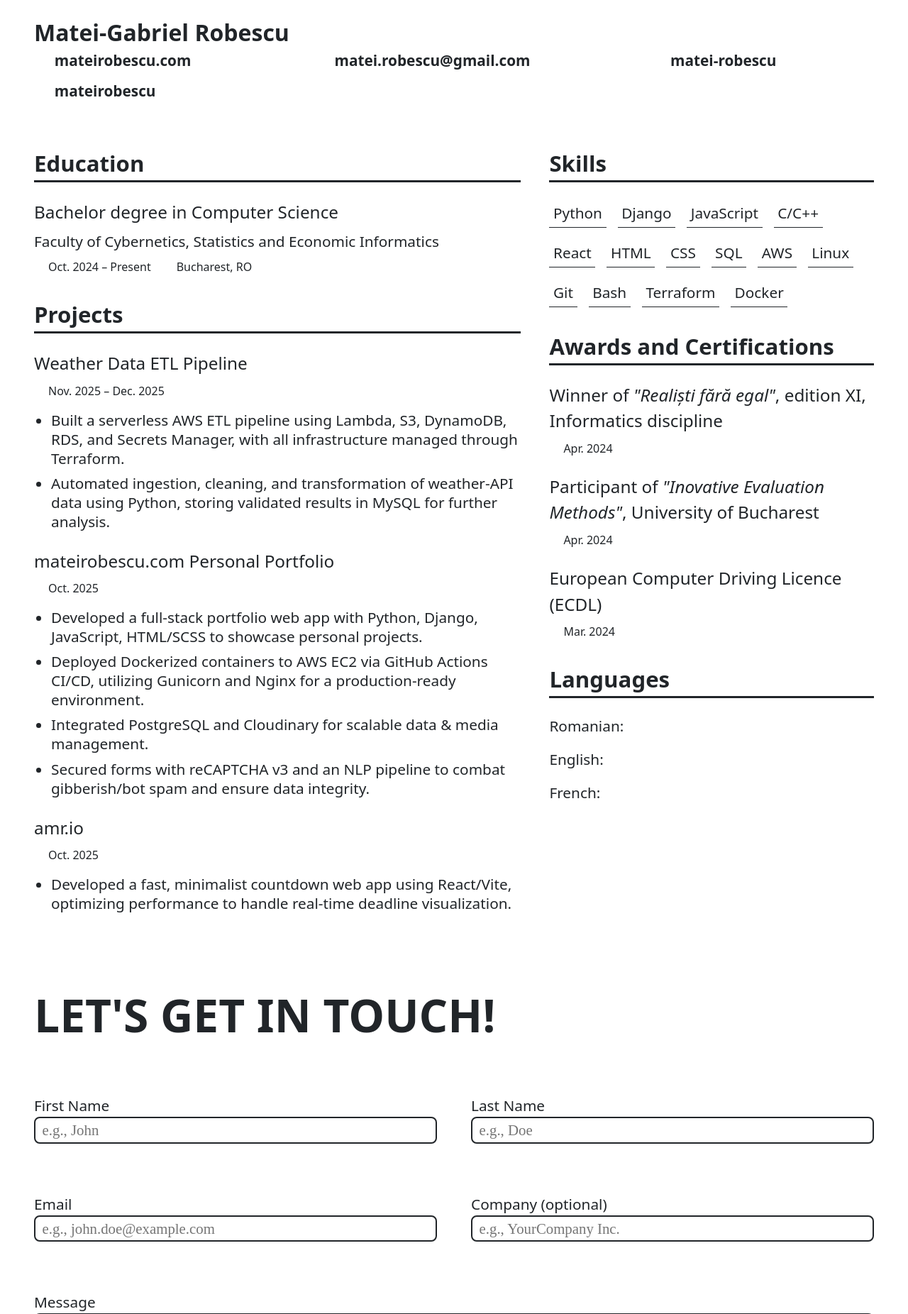
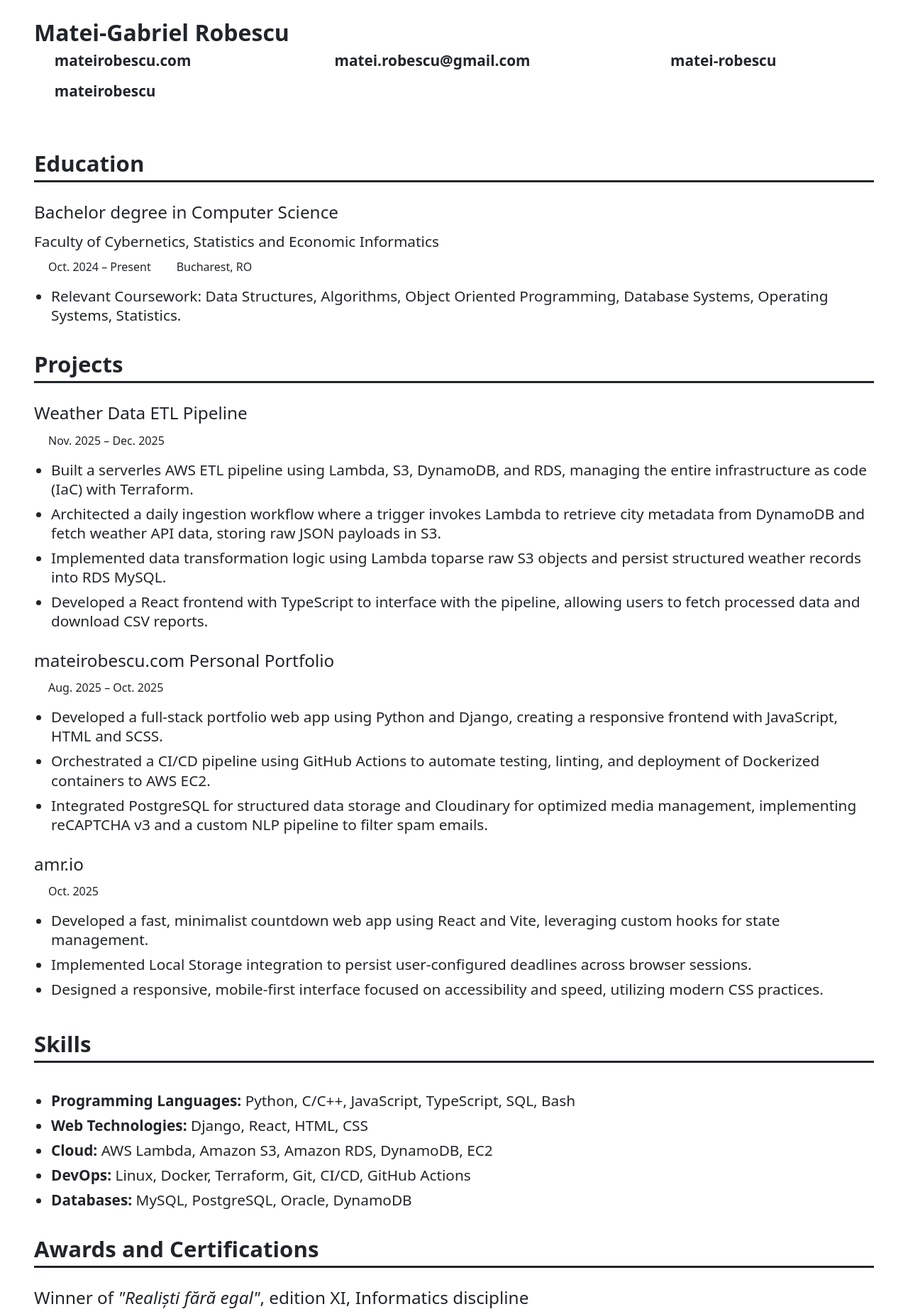
Before and after one commit to mateirobescu/mateirobescu.com, a Django app: page / in a window 1280 px wide. Shown: the part 1826-3678 px from the top of the page at 71% size. Run offline with Django 5.2, Linux system fonts and the light colour scheme; data that the repository does not hold is empty; style sheets or scripts are compiled from the project's sources; some libraries are stand-ins or nearby versions; some web fonts are replaced.

Commit message:
Update Romanian translations and enhance portfolio content with relevant coursework and project descriptions

```diff
--- a/backend/portfolio/templates/portfolio/home.html
+++ b/backend/portfolio/templates/portfolio/home.html
@@ -24,7 +24,6 @@
       <div class="my-skills">
         <p class="my-skills__p">{% blocktrans trimmed %}Technologies I've worked with — and I'm always open to learning more.{% endblocktrans %}</p>
         <div class="my-skills__icons">
-
           {% for stack in stacks %}
             <div class="skill" data-label="{{ stack.name }}"><i class="{{ stack.icon }}" role="img" aria-label="{{ stack.name }}"></i></div>
           {% endfor %}
@@ -158,6 +157,12 @@
                     <ion-icon name="location-outline" role="img" class="md hydrated"></ion-icon> {% blocktrans %}Bucharest, RO{% endblocktrans %}
                   </div>
                 </div>
+                <ul>
+                  <li>
+                    {% blocktrans %}Relevant Coursework: Data Structures, Algorithms, Object Oriented Programming, Database Systems, Operating
+                    Systems, Statistics.{% endblocktrans %}
+                  </li>
+                </ul>
               </div>
           </div>
         </div>
@@ -175,15 +180,19 @@
               </div>
               <ul>
                 <li>
-                  {% blocktrans %}Built a serverless AWS ETL pipeline using Lambda, S3,
-                  DynamoDB, RDS, and Secrets Manager, with all infrastructure
-                  managed through Terraform.{% endblocktrans %}
-
+                  {% blocktrans %}Built a serverles AWS ETL pipeline using Lambda, S3, DynamoDB, and RDS, managing the entire infrastructure
+                  as code (IaC) with Terraform.{% endblocktrans %}
                 </li>
                 <li>
-                  {% blocktrans %}Automated ingestion, cleaning, and transformation of
-                  weather-API data using Python, storing validated results in
-                  MySQL for further analysis.{% endblocktrans %}
+                  {% blocktrans %}Architected a daily ingestion workflow where a trigger invokes Lambda to retrieve city metadata from DynamoDB
+                  and fetch weather API data, storing raw JSON payloads in S3.{% endblocktrans %}
+                </li>
+                <li>
+                  {% blocktrans %}Implemented data transformation logic using Lambda toparse raw S3 objects and persist structured weather records
+                  into RDS MySQL.{% endblocktrans %}
+                </li>
+                <li>
+                  {% blocktrans %}Developed a React frontend with TypeScript to interface with the pipeline, allowing users to fetch processed data and download CSV reports.{% endblocktrans %}
                 </li>
               </ul>
             </div>
@@ -191,25 +200,21 @@
               <h3>{% trans "mateirobescu.com Personal Portfolio" %}</h3>
               <div class="cv__time-location">
                 <div class="time">
-                  <ion-icon name="calendar-number-outline" role="img" class="md hydrated"></ion-icon> {% blocktrans %}Oct. 2025{% endblocktrans %}
+                  <ion-icon name="calendar-number-outline" role="img" class="md hydrated"></ion-icon> {% blocktrans %}Aug. 2025 &ndash; Oct. 2025{% endblocktrans %}
                 </div>
               </div>
-
               <ul>
                 <li>
-                  {% blocktrans trimmed %}Developed a full-stack portfolio web app with Python, Django, JavaScript, HTML/SCSS to showcase personal projects.{% endblocktrans %}
+                  {% blocktrans trimmed %}Developed a full-stack portfolio web app using Python and Django, creating a responsive frontend with JavaScript,
+                  HTML and SCSS.{% endblocktrans %}
                 </li>
                 <li>
-                  {% blocktrans trimmed %}Deployed Dockerized containers to AWS EC2 via GitHub Actions
-                  CI/CD, utilizing Gunicorn and Nginx for a production-ready
-                  environment.{% endblocktrans %}
+                  {% blocktrans trimmed %}Orchestrated a CI/CD pipeline using GitHub Actions to automate testing, linting, and deployment of Dockerized
+                  containers to AWS EC2.{% endblocktrans %}
                 </li>
                 <li>
-                  {% blocktrans trimmed %}Integrated PostgreSQL and Cloudinary for scalable data &amp; media management.{% endblocktrans %}
-                </li>
-                <li>
-                  {% blocktrans trimmed %}Secured forms with reCAPTCHA v3 and an NLP pipeline to
-                  combat gibberish/bot spam and ensure data integrity.{% endblocktrans %}
+                  {% blocktrans trimmed %}Integrated PostgreSQL for structured data storage and Cloudinary for optimized media management, implementing
+                  reCAPTCHA v3 and a custom NLP pipeline to filter spam emails.{% endblocktrans %}
                 </li>
               </ul>
             </div>
@@ -223,9 +228,13 @@
               </div>
               <ul>
                 <li>
-                  {% blocktrans trimmed %}Developed a fast, minimalist countdown web app using
-                  React/Vite, optimizing performance to handle real-time
-                  deadline visualization.{% endblocktrans %}
+                  {% blocktrans trimmed %}Developed a fast, minimalist countdown web app using React and Vite, leveraging custom hooks for state management.{% endblocktrans %}
+                </li>
+                <li>
+                  {% blocktrans trimmed %}Implemented Local Storage integration to persist user-configured deadlines across browser sessions.{% endblocktrans %}
+                </li>
+                <li>
+                  {% blocktrans trimmed %}Designed a responsive, mobile-first interface focused on accessibility and speed, utilizing modern CSS practices.{% endblocktrans %}
                 </li>
               </ul>
             </div>
@@ -239,22 +248,23 @@
           <div class="spacer"></div>
           <div class="cv__items">
             <div class="cv__item">
-              <div class="skills__container">
-                <div class="skill">Python</div>
-                <div class="skill">Django</div>
-                <div class="skill">JavaScript</div>
-                <div class="skill">C/C++</div>
-                <div class="skill">React</div>
-                <div class="skill">HTML</div>
-                <div class="skill">CSS</div>
-                <div class="skill">SQL</div>
-                <div class="skill">AWS</div>
-                <div class="skill">Linux</div>
-                <div class="skill">Git</div>
-                <div class="skill">Bash</div>
-                <div class="skill">Terraform</div>
-                <div class="skill">Docker</div>
-              </div>
+              <ul>
+                <li>
+                  <strong>{% blocktrans trimmed %}Programming Languages:{% endblocktrans %}</strong> Python, C/C++, JavaScript, TypeScript, SQL, Bash
+                </li>
+                <li>
+                  <strong>{% blocktrans trimmed %}Web Technologies:{% endblocktrans %}</strong> Django, React, HTML, CSS
+                </li>
+                <li>
+                  <strong>{% blocktrans trimmed %}Cloud:{% endblocktrans %}</strong> AWS Lambda, Amazon S3, Amazon RDS, DynamoDB, EC2
+                </li>
+                <li>
+                  <strong>{% blocktrans trimmed %}DevOps:{% endblocktrans %}</strong> Linux, Docker, Terraform, Git, CI/CD, GitHub Actions
+                </li>
+                <li>
+                  <strong>{% blocktrans trimmed %}Databases:{% endblocktrans %}</strong> MySQL, PostgreSQL, Oracle, DynamoDB
+                </li>
+              </ul>
             </div>
           </div>
         </div>
@@ -271,6 +281,9 @@
                   <ion-icon name="calendar-number-outline" role="img" class="md hydrated"></ion-icon> {% blocktrans %}Apr. 2024{% endblocktrans %}
                 </div>
               </div>
+              <ul>
+                <li>{% blocktrans trimmed %}Collaborated in a multidisciplinary team to design and develop comprehensive test subjects across various academic fields, securing 1st place in the Informatics category.{% endblocktrans %}</li>
+              </ul>
             </div>
             <div class="cv__item">
               <h3>
@@ -282,14 +295,6 @@
                 </div>
               </div>
             </div>
-            <div class="cv__item">
-                <h3>{% trans "European Computer Driving Licence (ECDL)" %}</h3>
-                <div class="cv__time-location">
-                  <div class="time">
-                      <ion-icon name="calendar-number-outline" role="img" class="md hydrated"></ion-icon> {% blocktrans %}Mar. 2024{% endblocktrans %}
-                  </div>
-                </div>
-            </div>
           </div>
         </div>
         <div class="cv__section">
@@ -298,38 +303,17 @@
           <div class="cv__items languages">
             <div class="cv__item">
               <div class="language">
-                <span>{% trans "Romanian:" %}</span>
-                <div class="dots">
-                  <ion-icon name="ellipse" role="img" class="md hydrated"></ion-icon>
-                  <ion-icon name="ellipse" role="img" class="md hydrated"></ion-icon>
-                  <ion-icon name="ellipse" role="img" class="md hydrated"></ion-icon>
-                  <ion-icon name="ellipse" role="img" class="md hydrated"></ion-icon>
-                  <ion-icon name="ellipse" role="img" class="md hydrated"></ion-icon>
-                </div>
+                <span>{% trans "Romanian: Native" %}</span>
               </div>
             </div>
             <div class="cv__item">
               <div class="language">
-                <span>{% trans "English:" %}</span>
-                <div class="dots">
-                  <ion-icon name="ellipse" role="img" class="md hydrated"></ion-icon>
-                  <ion-icon name="ellipse" role="img" class="md hydrated"></ion-icon>
-                  <ion-icon name="ellipse" role="img" class="md hydrated"></ion-icon>
-                  <ion-icon name="ellipse" role="img" class="md hydrated"></ion-icon>
-                  <ion-icon name="ellipse" role="img" class="md hydrated"></ion-icon>
-                </div>
+                <span>{% trans "English: Fluent" %}</span>
               </div>
             </div>
             <div class="cv__item">
               <div class="language">
-                <span>{% trans "French:" %}</span>
-                <div class="dots">
-                  <ion-icon name="ellipse" role="img" class="md hydrated"></ion-icon>
-                  <ion-icon name="ellipse" role="img" class="md hydrated"></ion-icon>
-                  <ion-icon name="ellipse-outline" role="img" class="md hydrated"></ion-icon>
-                  <ion-icon name="ellipse-outline" role="img" class="md hydrated"></ion-icon>
-                  <ion-icon name="ellipse-outline" role="img" class="md hydrated"></ion-icon>
-                </div>
+                <span>{% trans "French: Intermediate" %}</span>
               </div>
             </div>
           </div>
--- a/frontend/css/_cv.scss
+++ b/frontend/css/_cv.scss
@@ -57,11 +57,8 @@
   padding-top: clamp(1.5rem, 3vw, 3rem);
 
   flex-grow: 1;
-  display: grid;
-  grid-template-columns: 3fr 2fr;
-  @media (max-width: variables.$bp-xs) {
-    grid-template-columns: 1fr;
-  }
+  display: flex;
+  flex-direction: column;
   gap: 2.5rem;
 }
 
```
Also changed, not shown: backend/portfolio/locale/ro/LC_MESSAGES/django.po, 1 other file.
